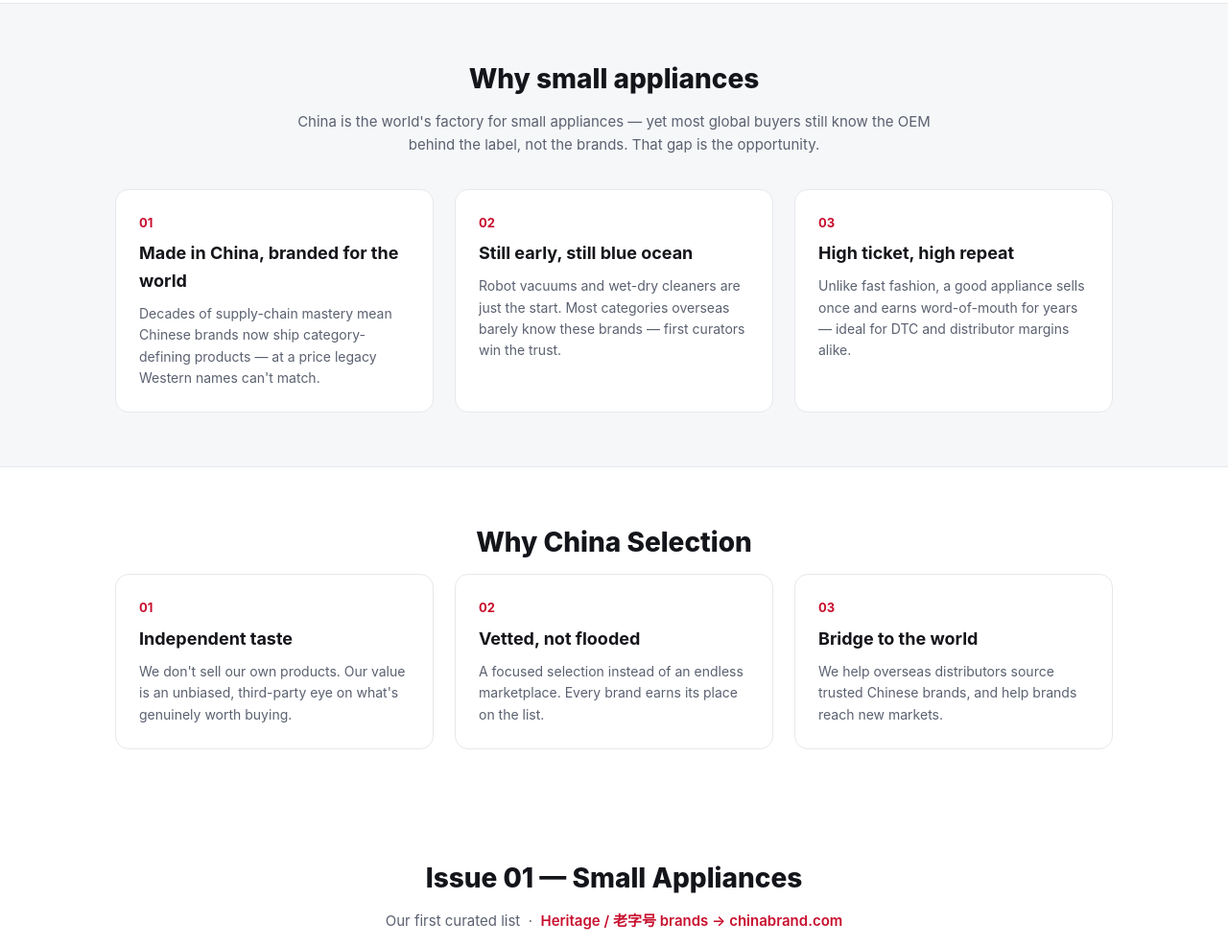
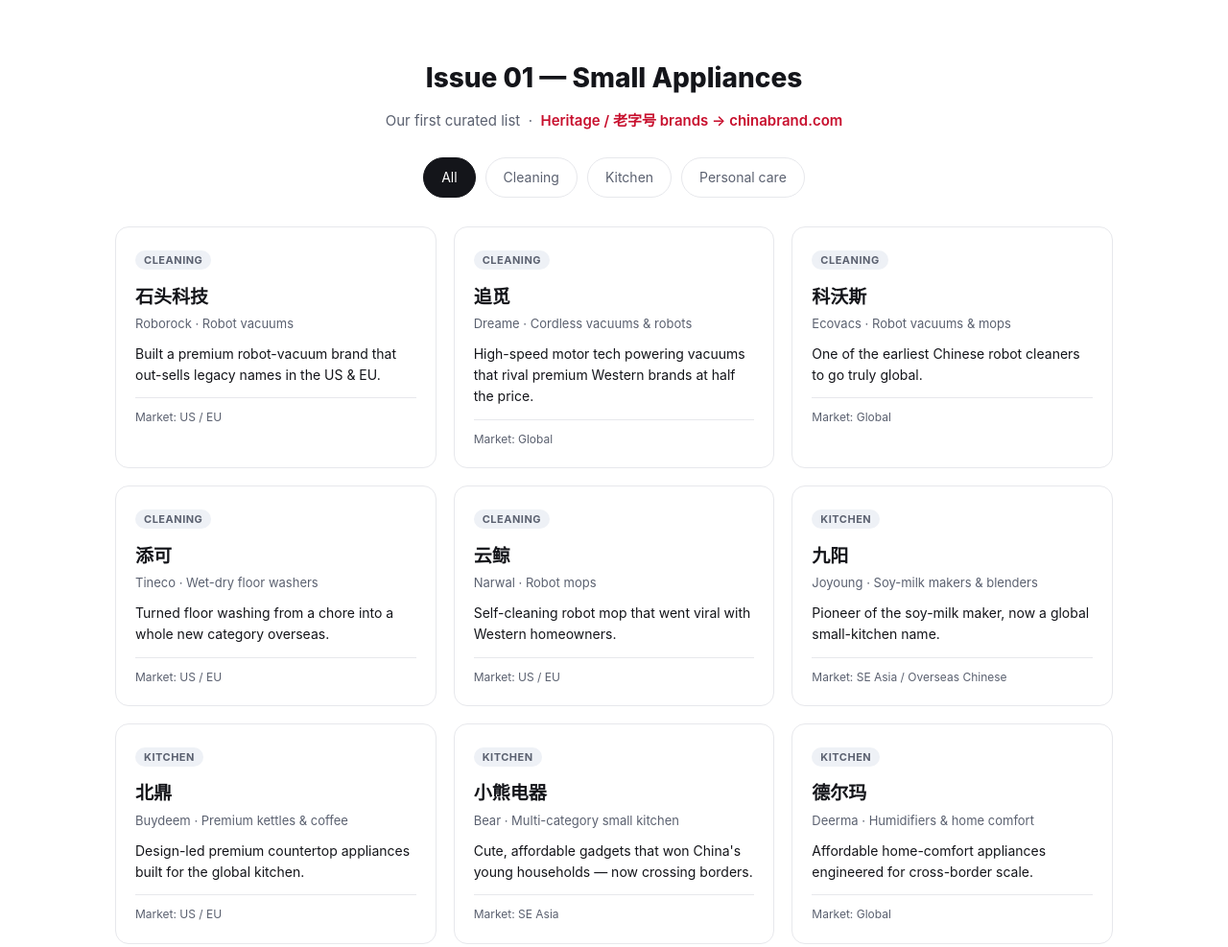
Before and after one commit to chinaselection-01/china-selection, a plain HTML site: page index.html in a window 1280 px wide. Shown: the part 559-1546 px from the top of the page at 96% size. Drawn offline with Linux system fonts and the light colour scheme.

Commit message:
Remove Why-small-appliances pitch; move Why-China-Selection after selection (shortest buyer path)

```diff
--- a/index.html
+++ b/index.html
@@ -84,7 +84,6 @@
       <div class="logo">China<span>Selection</span></div>
       <div class="navlinks">
         <a href="#brands">Brands</a>
-        <a href="#why-small">Why small appliances</a>
         <a href="#why">Why us</a>
         <a href="#for-brands">For brands</a>
         <a href="#for-buyers">For buyers</a>
@@ -106,29 +105,6 @@
       <div class="trust">Not an official store · We are a third-party curator · Brands keep full ownership of their names</div>
     </div>
   </header>
-
-  <section class="why" id="why-small">
-    <div class="wrap">
-      <h2>Why small appliances</h2>
-      <p class="lead">China is the world's factory for small appliances — yet most global buyers still know the OEM behind the label, not the brands. That gap is the opportunity.</p>
-      <div class="grid3">
-        <div class="card3"><div class="n">01</div><h3>Made in China, branded for the world</h3><p>Decades of supply-chain mastery mean Chinese brands now ship category-defining products — at a price legacy Western names can't match.</p></div>
-        <div class="card3"><div class="n">02</div><h3>Still early, still blue ocean</h3><p>Robot vacuums and wet-dry cleaners are just the start. Most categories overseas barely know these brands — first curators win the trust.</p></div>
-        <div class="card3"><div class="n">03</div><h3>High ticket, high repeat</h3><p>Unlike fast fashion, a good appliance sells once and earns word-of-mouth for years — ideal for DTC and distributor margins alike.</p></div>
-      </div>
-    </div>
-  </section>
-
-  <section class="why" id="why" style="background:#fff;border-top:1px solid var(--line)">
-    <div class="wrap">
-      <h2>Why China Selection</h2>
-      <div class="grid3">
-        <div class="card3"><div class="n">01</div><h3>Independent taste</h3><p>We don't sell our own products. Our value is an unbiased, third-party eye on what's genuinely worth buying.</p></div>
-        <div class="card3"><div class="n">02</div><h3>Vetted, not flooded</h3><p>A focused selection instead of an endless marketplace. Every brand earns its place on the list.</p></div>
-        <div class="card3"><div class="n">03</div><h3>Bridge to the world</h3><p>We help overseas distributors source trusted Chinese brands, and help brands reach new markets.</p></div>
-      </div>
-    </div>
-  </section>
 
   <section class="brands" id="brands">
     <div class="wrap">
@@ -194,6 +170,17 @@
           <p class="sdesc">一句话介绍这家公司负责的产品线（占位，待替换）。</p>
           <a class="slink" href="#" target="_blank" rel="noopener">Visit website →</a>
         </div>
+      </div>
+    </div>
+  </section>
+
+  <section class="why" id="why" style="background:#fff;border-top:1px solid var(--line)">
+    <div class="wrap">
+      <h2>Why China Selection</h2>
+      <div class="grid3">
+        <div class="card3"><div class="n">01</div><h3>Independent taste</h3><p>We don't sell our own products. Our value is an unbiased, third-party eye on what's genuinely worth buying.</p></div>
+        <div class="card3"><div class="n">02</div><h3>Vetted, not flooded</h3><p>A focused selection instead of an endless marketplace. Every brand earns its place on the list.</p></div>
+        <div class="card3"><div class="n">03</div><h3>Bridge to the world</h3><p>We help overseas distributors source trusted Chinese brands, and help brands reach new markets.</p></div>
       </div>
     </div>
   </section>
```
Also changed, not shown: china_select_mvp.html (+11 -24 lines).
